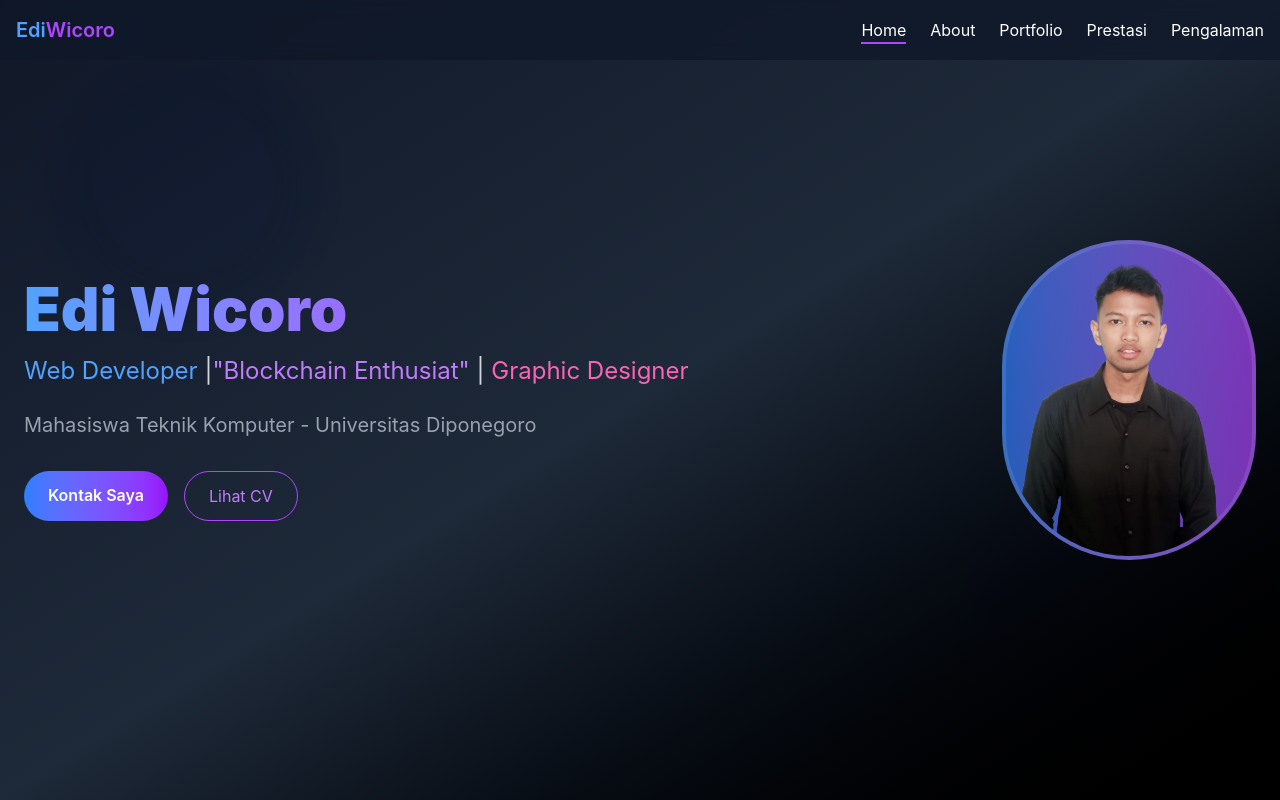
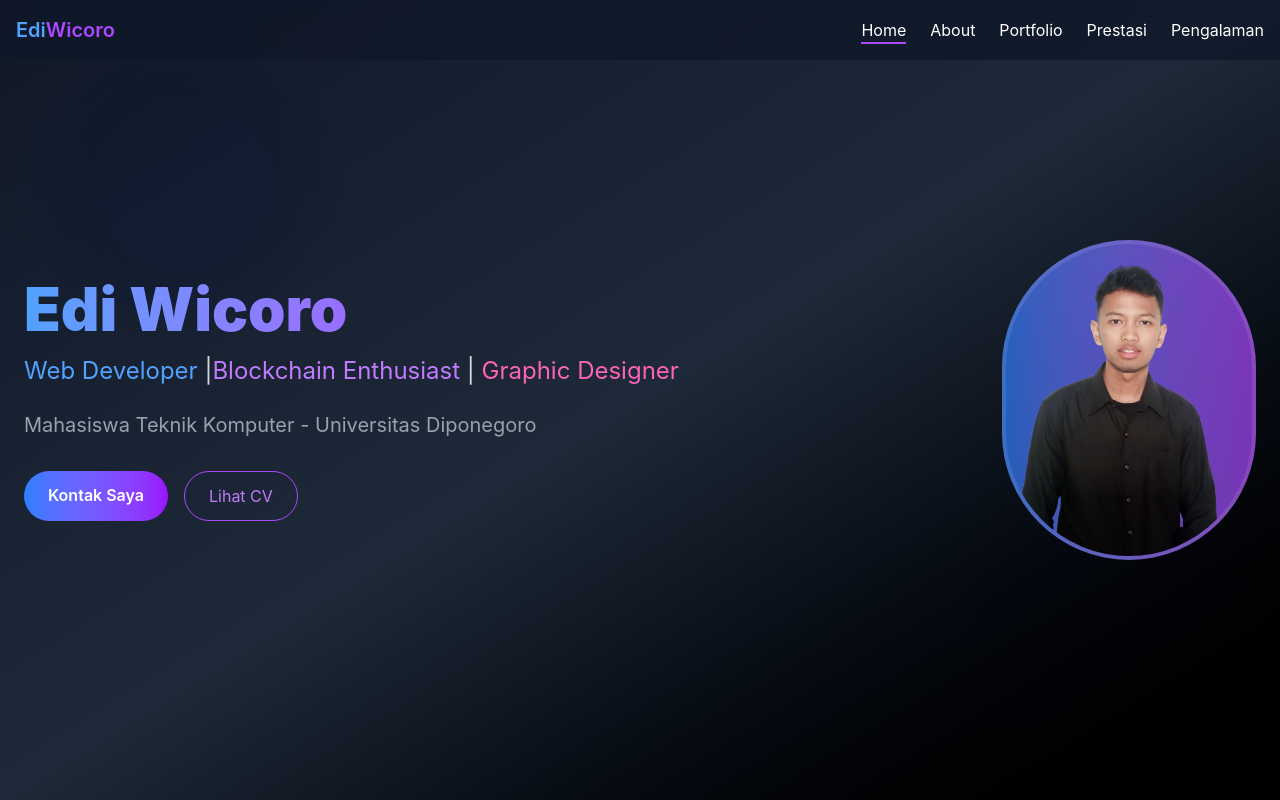
Before and after one commit to Ediw7/edi-portofolio, a React (Vite) app: page / in a window 1280 px wide. Shown: the top 800 px of the page. Built offline with nearby package versions, Linux system fonts and the light colour scheme.

Commit message:
benerin link

```diff
--- a/src/components/Footer.jsx
+++ b/src/components/Footer.jsx
@@ -82,7 +82,7 @@ const Footer = () => {
               <li>Web Development</li>
               <li>UI/UX Design</li>
               <li>Graphic Design</li>
-              <li>Blockchain Enthusiat</li>
+              <li>Blockchain Enthusiast</li>
             </ul>
           </div>
 
--- a/src/components/Home.jsx
+++ b/src/components/Home.jsx
@@ -39,7 +39,7 @@ const Home = () => {
 
           <p className="text-xl md:text-2xl text-gray-300 mb-6 animate-float">
             <span className="text-blue-400">Web Developer</span> |
-            <span className="text-purple-400">"Blockchain Enthusiat"</span> |
+            <span className="text-purple-400">Blockchain Enthusiast</span> |
             <span className="text-pink-400"> Graphic Designer</span>
           </p>
 
```
